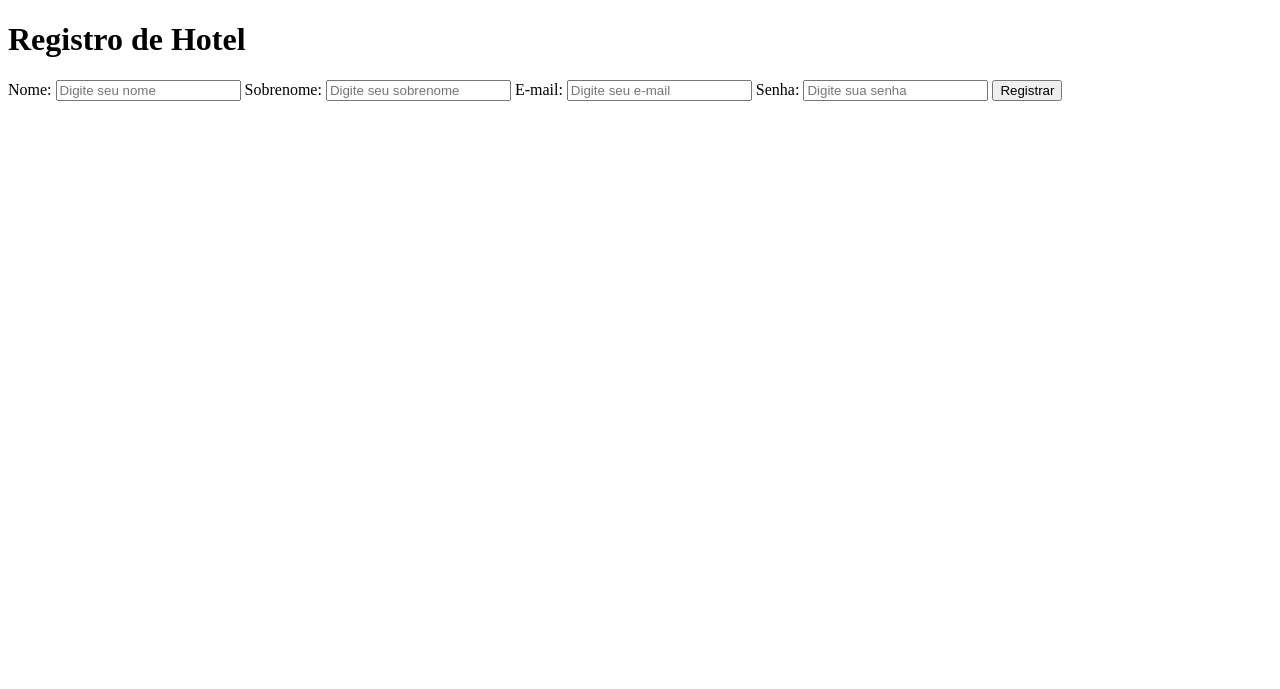
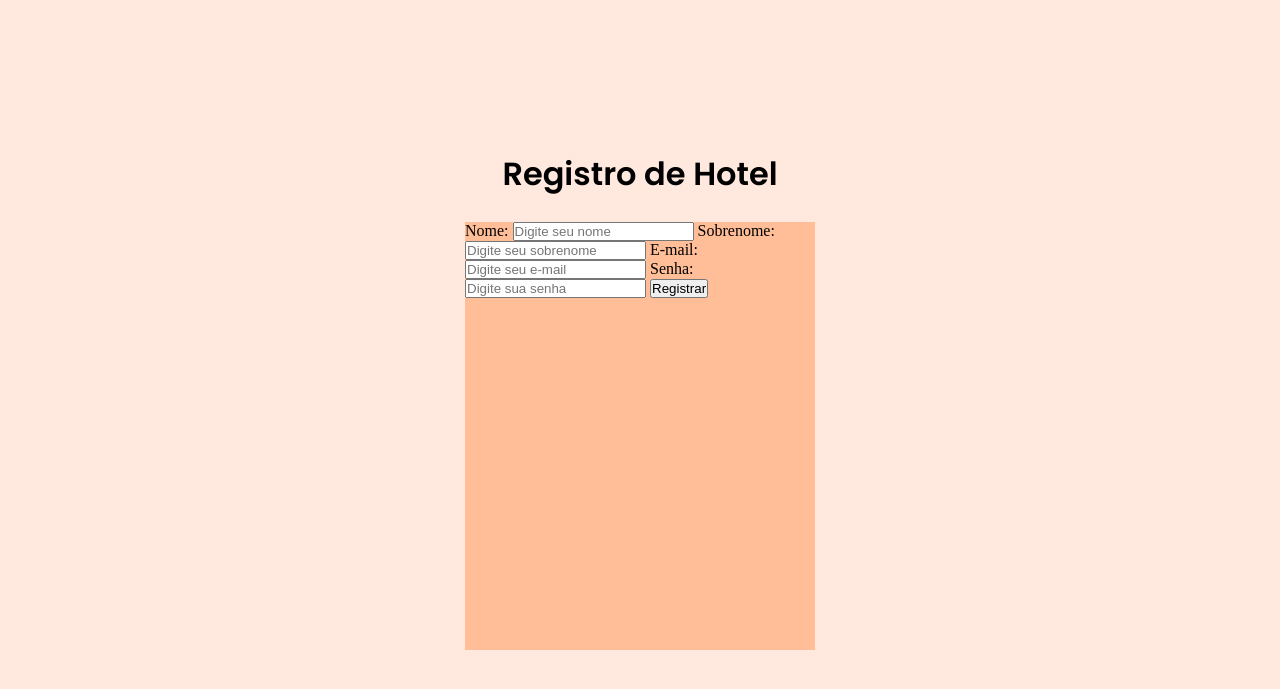
Before and after one commit to enzow13/Hotel-Flask, a Flask app: page / in a window 1280 px wide. Shown: the top 689 px of the page. Run offline with Flask 3, Linux system fonts and the light colour scheme.

Commit message:
Updating flask files and html+css

```diff
--- a/static/style.css
+++ b/static/style.css
@@ -0,0 +1,35 @@
+* {
+    margin: 0;
+    padding: 0;
+}
+
+body {
+    background-color: #ffe9de;
+}
+
+#main-content_page {
+    position: absolute;
+    top: 50%;
+    left: 50%;
+    width: 350px;
+    height: 500px;
+    margin: -250px 0 0 -175px;
+}
+
+main div {
+    display: flex;
+    flex-direction: column;
+    align-items: center;
+    gap: 1.5rem;
+    height: 100%;
+}
+
+#section-content_form {
+    height: 100%;
+    background-color: #FFBE98;
+}
+
+h1 {
+    font-family: 'Poppins';
+    font-weight: 600;
+}
--- a/templates/page.html
+++ b/templates/page.html
@@ -4,11 +4,15 @@
     <meta charset="UTF-8">
     <meta name="viewport" content="width=device-width, initial-scale=1.0">
     <title>Cadastro</title>
+    <link rel="preconnect" href="https://fonts.googleapis.com">
+    <link rel="preconnect" href="https://fonts.gstatic.com" crossorigin>
+    <link href="https://fonts.googleapis.com/css2?family=Poppins:wght@500;600;700&display=swap" rel="stylesheet">
     <link rel="stylesheet" href="{{ url_for('static', filename='style.css') }}">
     <link rel="stylesheet" href="{{ url_for('static', filename='form.css') }}">
 </head>
 <body>
     <main id="main-content_page">
+        <div>
             <h1>Registro de Hotel</h1>
             <section id="section-content_form">
                 <form action="{{ url_for('registroPage') }}" method="post">
@@ -23,6 +27,10 @@
                     <input type="submit" value="Registrar">
                 </form>
             </section>
+        </div>
     </main>
 </body>
+<script>
+    let main_content_page = document.getElementById("main-content_page");
+</script>
 </html>
```
Lines whose indentation alone changed are shown as unchanged.
